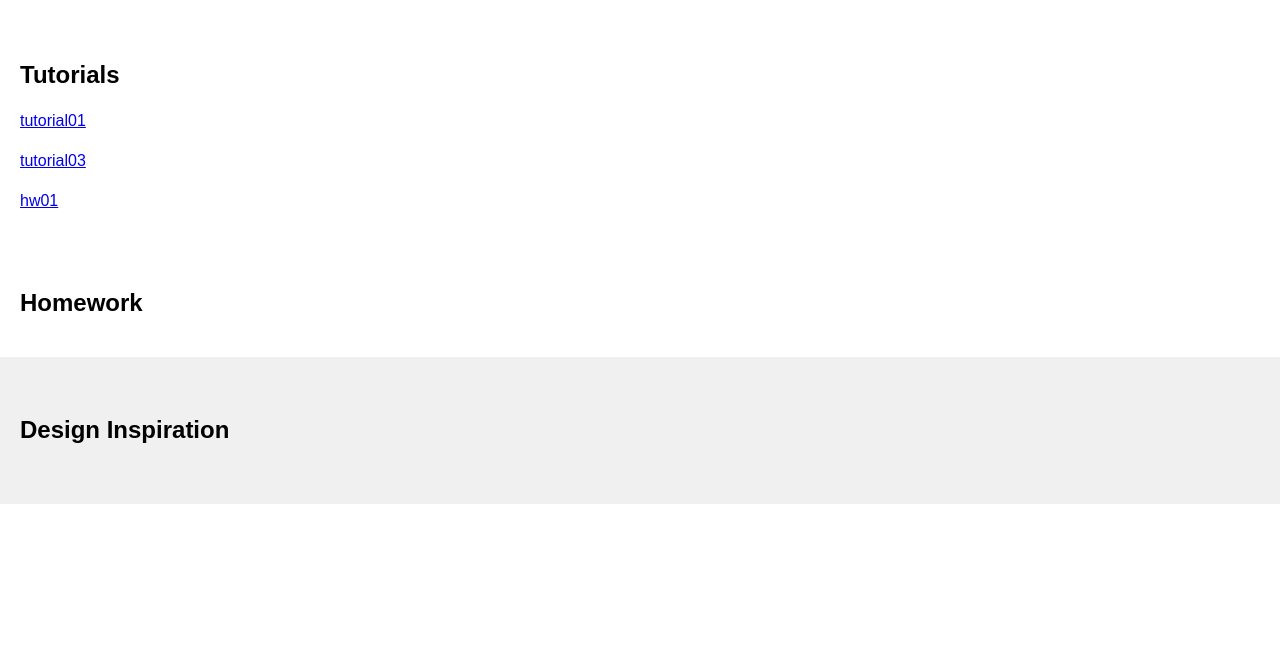
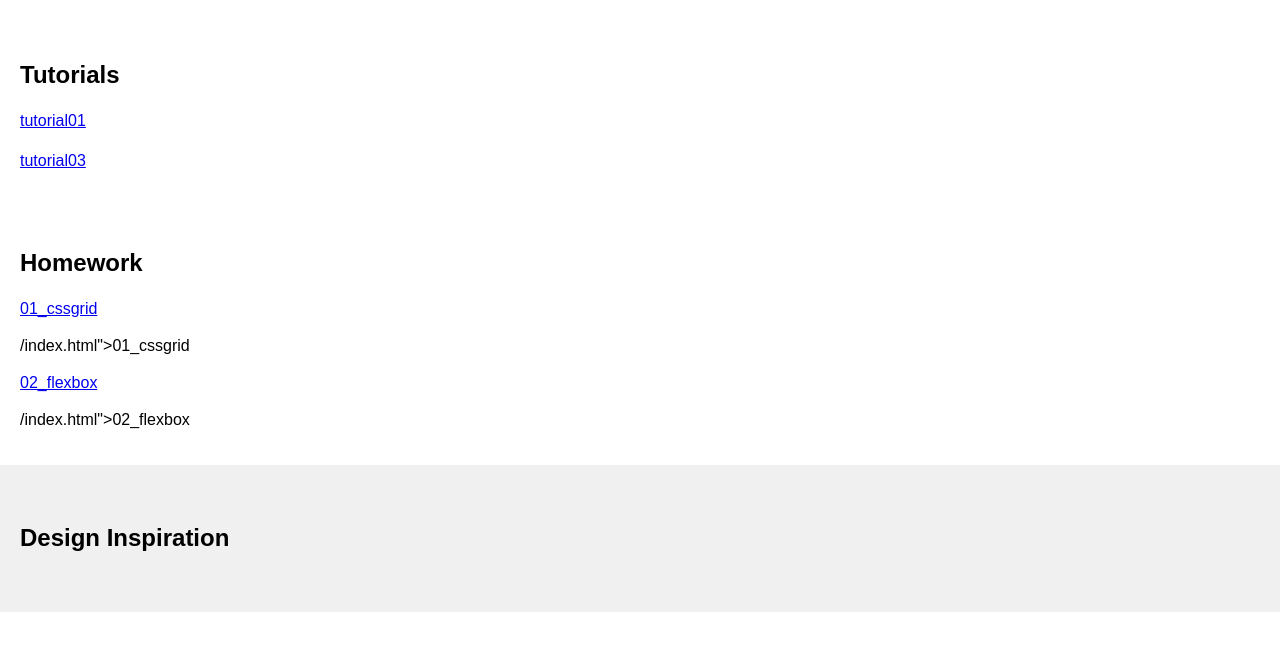
Before and after one commit to steviejayoung/cs130-coursework, a plain HTML site: page index.html in a window 1280 px wide. Shown: the part 99-750 px from the top of the page. Drawn offline with Linux system fonts and the light colour scheme.

Commit message:
Added links to homepage

```diff
--- a/index.html
+++ b/index.html
@@ -21,7 +21,7 @@
                 -->
                 <p><a href="tutorial01/index.html">tutorial01</a></p>
                 <p><a href="tutorial03/index.html">tutorial03</a></p>
-                <p><a href="hw01/index.html">hw01</a></p>
+
             </section>
             <section id="homework">
                 <h2>Homework</h2>
@@ -30,6 +30,8 @@
                     When you submit a new tutorial, add a link to it
                     here (if applicable)
                 -->
+                <p><a href="01_cssgrid/index.html">01_cssgrid</a></p>/index.html">01_cssgrid</a></p>
+                <p><a href="02_flexbox/index.html">02_flexbox</a></p>/index.html">02_flexbox</a></p>
             </section>
             <section id="inspiration">
                 <h2>Design Inspiration</h2>
```
